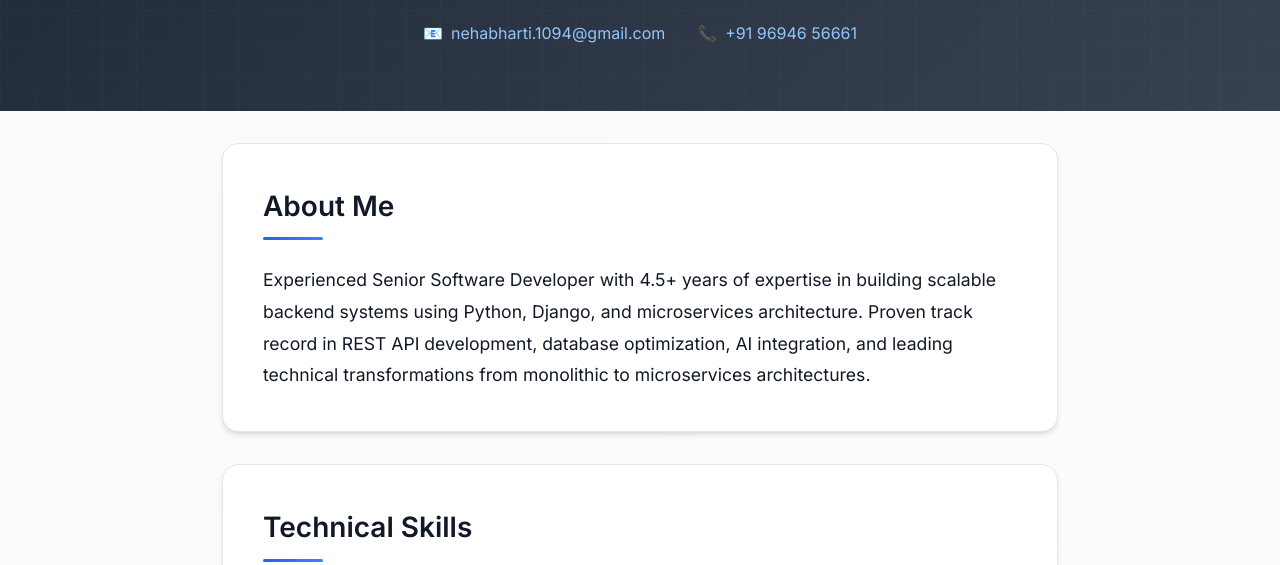
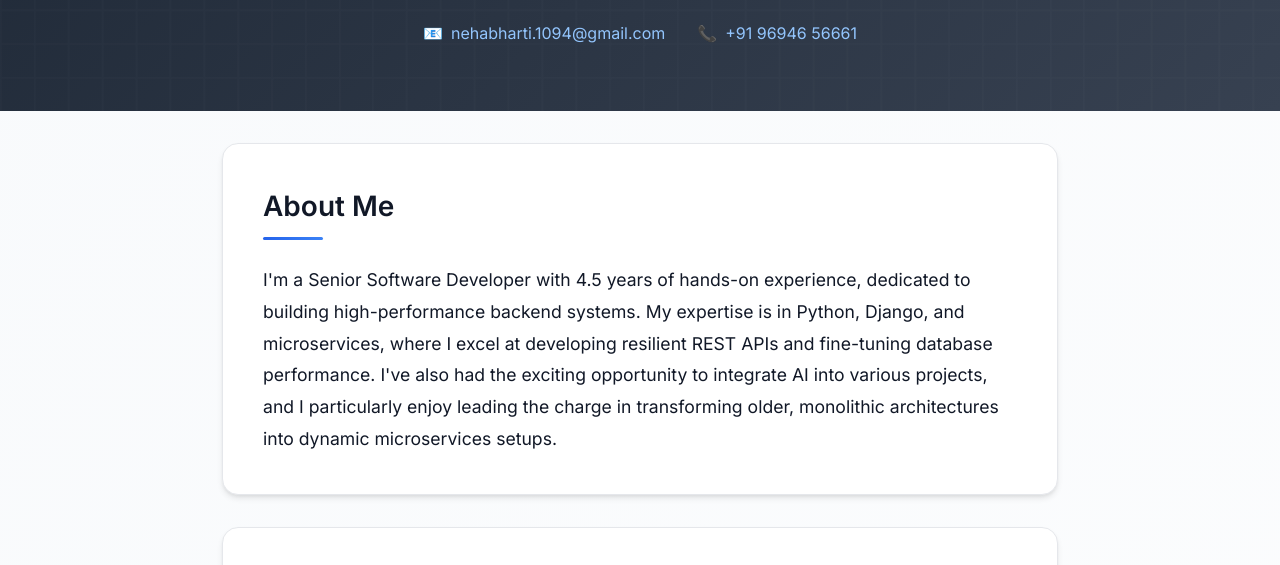
Before and after one commit to ne-ha-bh/neha-portfolio, a plain HTML site: page index.html in a window 1280 px wide. Shown: the part 228-793 px from the top of the page. Drawn offline with nearby package versions, Linux system fonts and the light colour scheme.

Commit message:
Add files via upload

```diff
--- a/index.html
+++ b/index.html
@@ -400,7 +400,7 @@
   <div class="container">
     <section class="about" data-aos="fade-up">
       <h2>About Me</h2>
-      <p>Experienced Senior Software Developer with 4.5+ years of expertise in building scalable backend systems using Python, Django, and microservices architecture. Proven track record in REST API development, database optimization, AI integration, and leading technical transformations from monolithic to microservices architectures.</p>
+      <p>I'm a Senior Software Developer with 4.5 years of hands-on experience, dedicated to building high-performance backend systems. My expertise is in Python, Django, and microservices, where I excel at developing resilient REST APIs and fine-tuning database performance. I've also had the exciting opportunity to integrate AI into various projects, and I particularly enjoy leading the charge in transforming older, monolithic architectures into dynamic microservices setups.</p>
     </section>
 
     <section class="skills" data-aos="fade-up">
```
